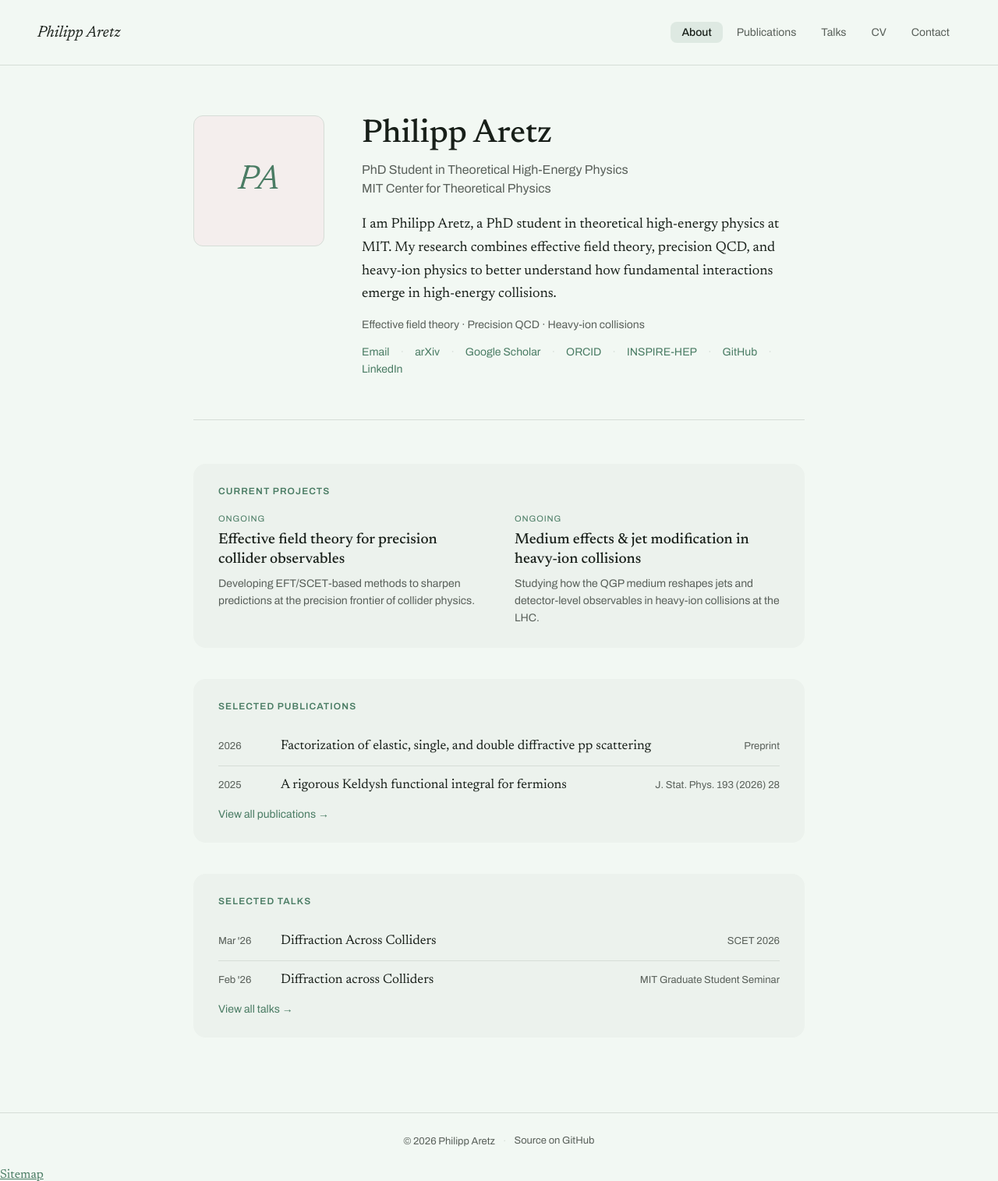
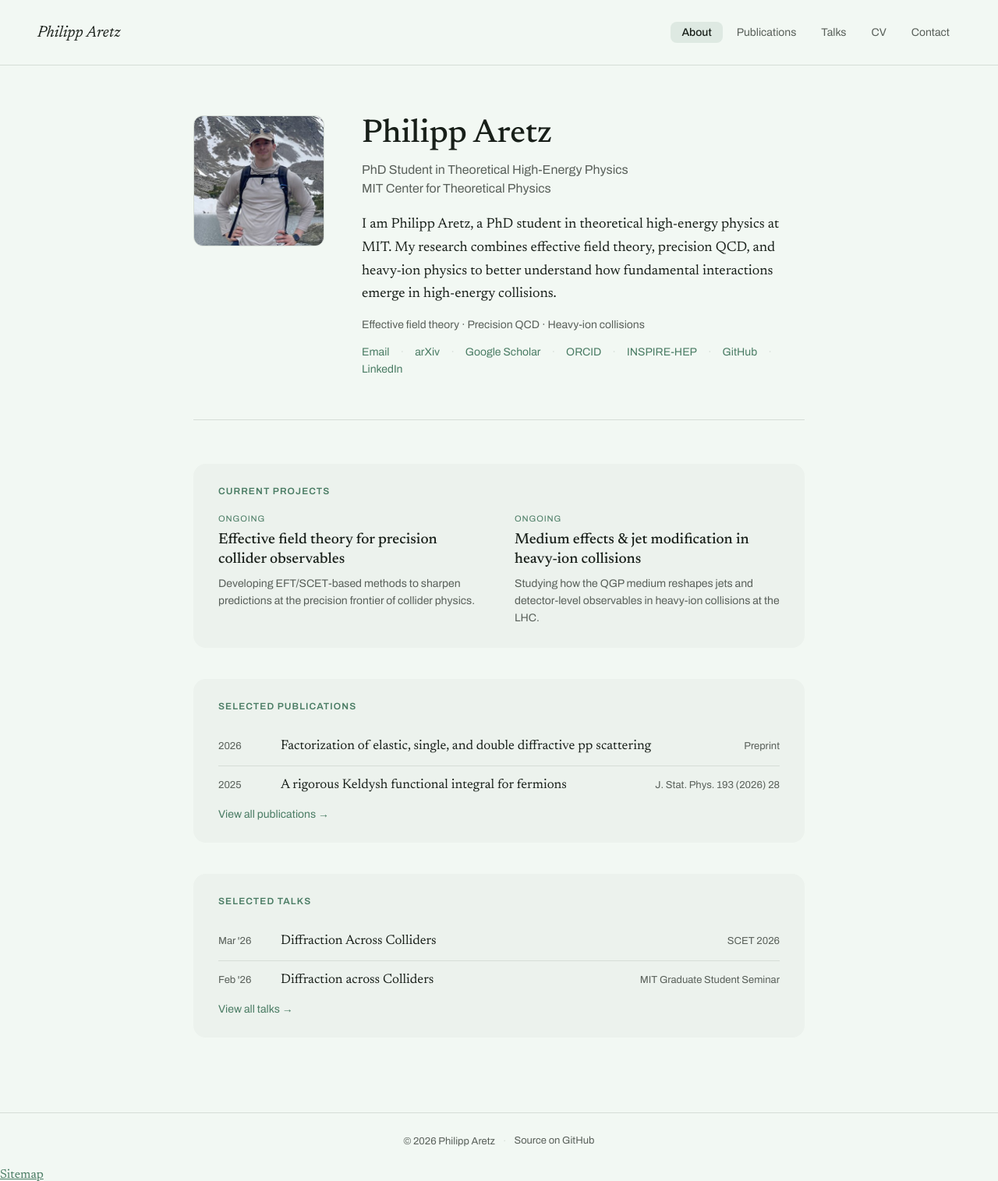
Before and after one commit to philaretz/philaretz.github.io, a Jekyll site: the page built from _pages/about.md, in a window 1280 px wide. Shown: the whole page at 78% size. Built offline with Jekyll 4.4.1, drawn with Linux system fonts in a browser that asks for light colours; a script that is not in the unit is left out.

Commit message:
Add real headshot to Home avatar
Replaces the "PA" initials placeholder with a cropped, centered version
of the supplied photo (upper body, face centered) in the existing
168x168/12px-radius avatar frame. Also fixes .avatar's tinted background
to mix against --bg instead of a hardcoded white, so it still looks right
under a dark palette later.

Co-Authored-By: Claude Sonnet 5 <noreply@anthropic.com>

```diff
--- a/_pages/about.md
+++ b/_pages/about.md
@@ -8,7 +8,7 @@ redirect_from:
 ---
 
 <section class="hero">
-  <div class="avatar" aria-hidden="true">PA</div>
+  <div class="avatar"><img src="/images/bio-avatar.jpg" alt="{{ site.author.name }}"></div>
   <div class="hero-text">
     <h1>{{ site.author.name }}</h1>
     <p class="affiliation">PhD Student in Theoretical High-Energy Physics<br>{{ site.author.employer }} Center for Theoretical Physics</p>
--- a/_sass/bespoke/_home.scss
+++ b/_sass/bespoke/_home.scss
@@ -3,9 +3,8 @@
    ========================================================================== */
 
 .hero { display: grid; grid-template-columns: 168px 1fr; gap: 48px; align-items: start; padding-bottom: 56px; margin-bottom: 56px; border-bottom: 1px solid var(--border); }
-.avatar { width: 168px; height: 168px; border-radius: 12px; background: color-mix(in oklch, var(--accent) 10%, white); border: 1px solid var(--border); display: flex; align-items: center; justify-content: center; font-family: var(--font-serif); font-style: italic; font-size: 44px; color: var(--accent); }
-/* ^ Placeholder avatar showing initials - replace with a real <img> once a
-     headshot is available. Keep the 168x168 / 12px-radius / 1px-border frame. */
+.avatar { width: 168px; height: 168px; border-radius: 12px; background: color-mix(in oklch, var(--accent) 10%, var(--bg)); border: 1px solid var(--border); display: flex; align-items: center; justify-content: center; font-family: var(--font-serif); font-style: italic; font-size: 44px; color: var(--accent); overflow: hidden; }
+.avatar img { width: 100%; height: 100%; object-fit: cover; }
 
 .hero h1 { font-family: var(--font-serif); font-size: 42px; font-weight: 500; line-height: 1.15; margin: 0 0 10px; }
 .affiliation { font-family: var(--font-sans); font-size: 16px; color: var(--text-muted); line-height: 1.5; margin: 0 0 20px; }
```
Also changed, not shown: images/Bio.jpeg (added), images/bio-avatar.jpg (added).
